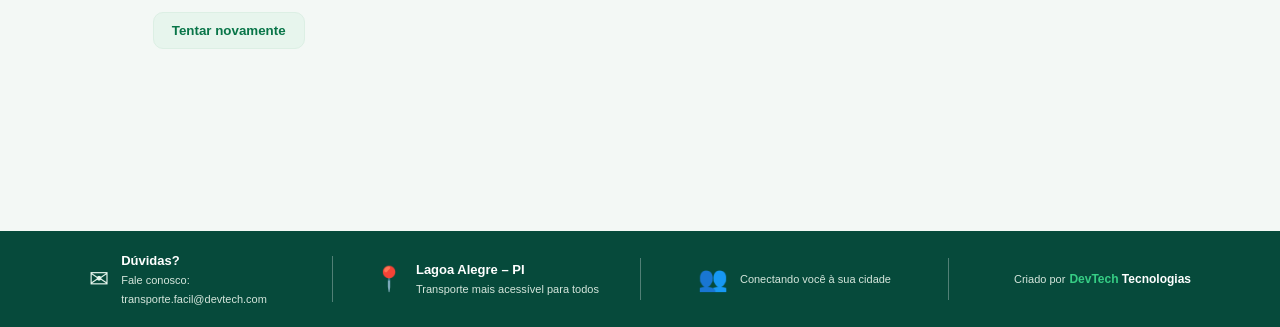
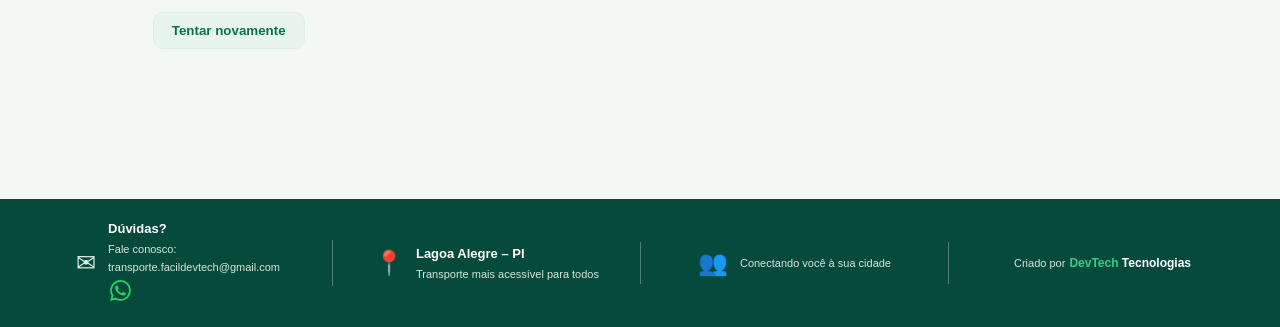
Before and after one commit to devtechfive-png/transportefacil_frontend2, a plain HTML site: page frontand/tela_principal.html in a window 1280 px wide. Shown: the part 473-800 px from the top of the page. Drawn offline with Linux system fonts and the light colour scheme; no server answers.

Commit message:
Atualiza contatos do rodape com WhatsApp

```diff
--- a/frontand/tela_principal.html
+++ b/frontand/tela_principal.html
@@ -200,6 +200,7 @@
     </main>
 
 
+
     <!-- =====================================
          RODAPÉ INSTITUCIONAL
     ====================================== -->
@@ -227,8 +228,32 @@
                     Fale conosco:
                 </span>
 
-                <a href="mailto:transporte.facil@devtech.com">
-                    transporte.facil@devtech.com
+                <a href="mailto:transporte.facildevtech@gmail.com">
+                    transporte.facildevtech@gmail.com
+                </a>
+
+                <!-- ÍCONE DO WHATSAPP -->
+
+                <a
+                    href="https://wa.me/5586994188834"
+                    target="_blank"
+                    rel="noopener noreferrer"
+                    aria-label="WhatsApp da secretaria"
+                    title="WhatsApp"
+                    class="rodape-whatsapp"
+                >
+
+                    <svg
+                        xmlns="http://www.w3.org/2000/svg"
+                        width="25"
+                        height="25"
+                        viewBox="0 0 24 24"
+                        fill="#25D366"
+                        aria-hidden="true"
+                    >
+                        <path d="M12.04 2C6.58 2 2.13 6.45 2.13 11.91c0 1.75.46 3.46 1.33 4.97L2 22l5.25-1.38a9.9 9.9 0 0 0 4.78 1.22h.01c5.46 0 9.91-4.45 9.91-9.91A9.87 9.87 0 0 0 12.04 2zm0 18.15h-.01a8.2 8.2 0 0 1-4.18-1.14l-.3-.18-3.12.82.83-3.04-.2-.31a8.2 8.2 0 1 1 6.98 3.85zm4.5-6.14c-.25-.13-1.47-.73-1.7-.81-.23-.08-.4-.13-.57.13-.17.25-.65.81-.8.98-.15.17-.3.19-.55.06-.25-.13-1.05-.39-2-1.23-.74-.66-1.24-1.48-1.39-1.73-.15-.25-.02-.39.11-.52.11-.11.25-.3.38-.45.13-.15.17-.25.25-.42.08-.17.04-.32-.02-.45-.06-.13-.57-1.37-.78-1.88-.2-.49-.41-.42-.57-.43h-.49c-.17 0-.45.06-.68.32-.23.25-.89.87-.89 2.12s.91 2.46 1.04 2.63c.13.17 1.79 2.73 4.33 3.83.6.26 1.07.42 1.44.54.6.19 1.15.16 1.59.1.48-.07 1.47-.6 1.68-1.18.21-.58.21-1.08.15-1.18-.06-.1-.23-.16-.48-.29z"/>
+                    </svg>
+
                 </a>
 
             </div>
```
